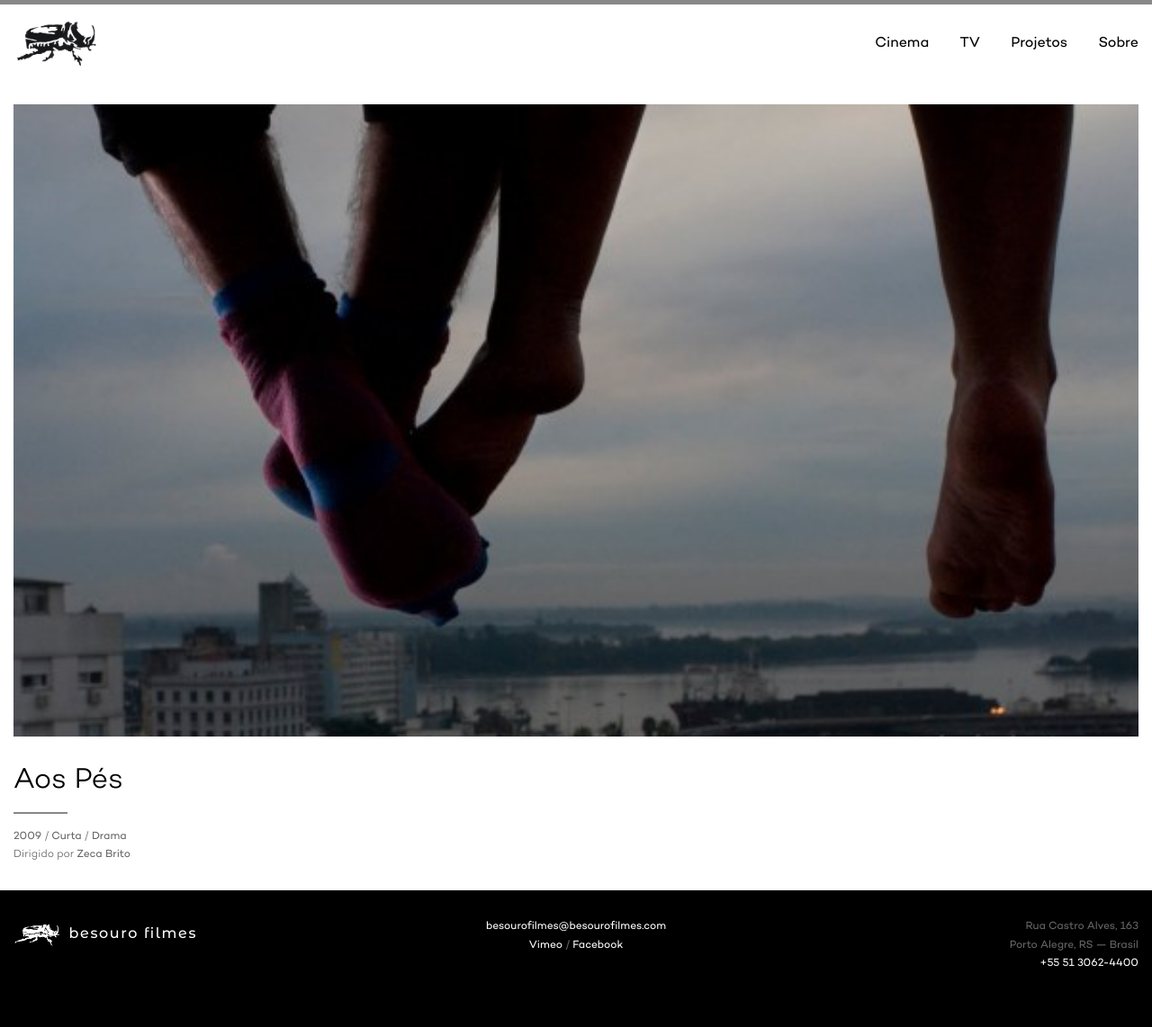
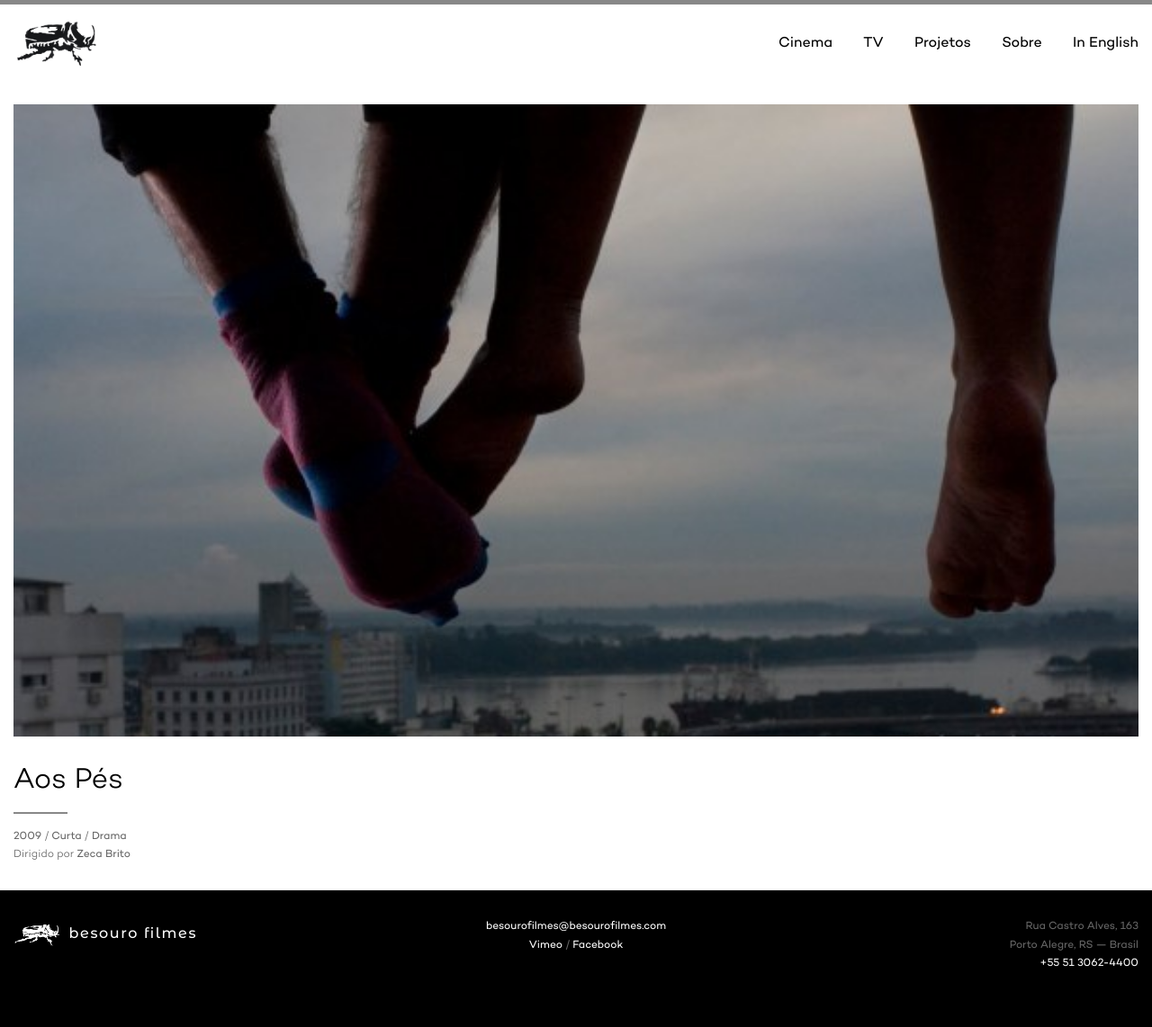
Before and after one commit to arthrfrts/besouro, a Jekyll site: the page built from _projects/aos-pes.md, in a window 1280 px wide. Shown: the whole page at 90% size. Built offline with Jekyll 4.4.1, drawn with Linux system fonts in a browser that asks for light colours.

Commit message:
Adds link to English site.

```diff
--- a/_includes/header.html
+++ b/_includes/header.html
@@ -13,6 +13,7 @@
         <li><a href="{{ '/projetos/tv/' | relative_url }}">TV</a></li>
         <li><a href="{{ '/projetos/desenvolvimento/' | relative_url }}">Projetos</a></li>
         <li><a href="{{ '/sobre/' | relative_url }}">Sobre</a></li>
+        <li><a href="https://arthr.me/besouro-english/">In English</a></li>
       </ul>
     </nav>
   </div>
```
